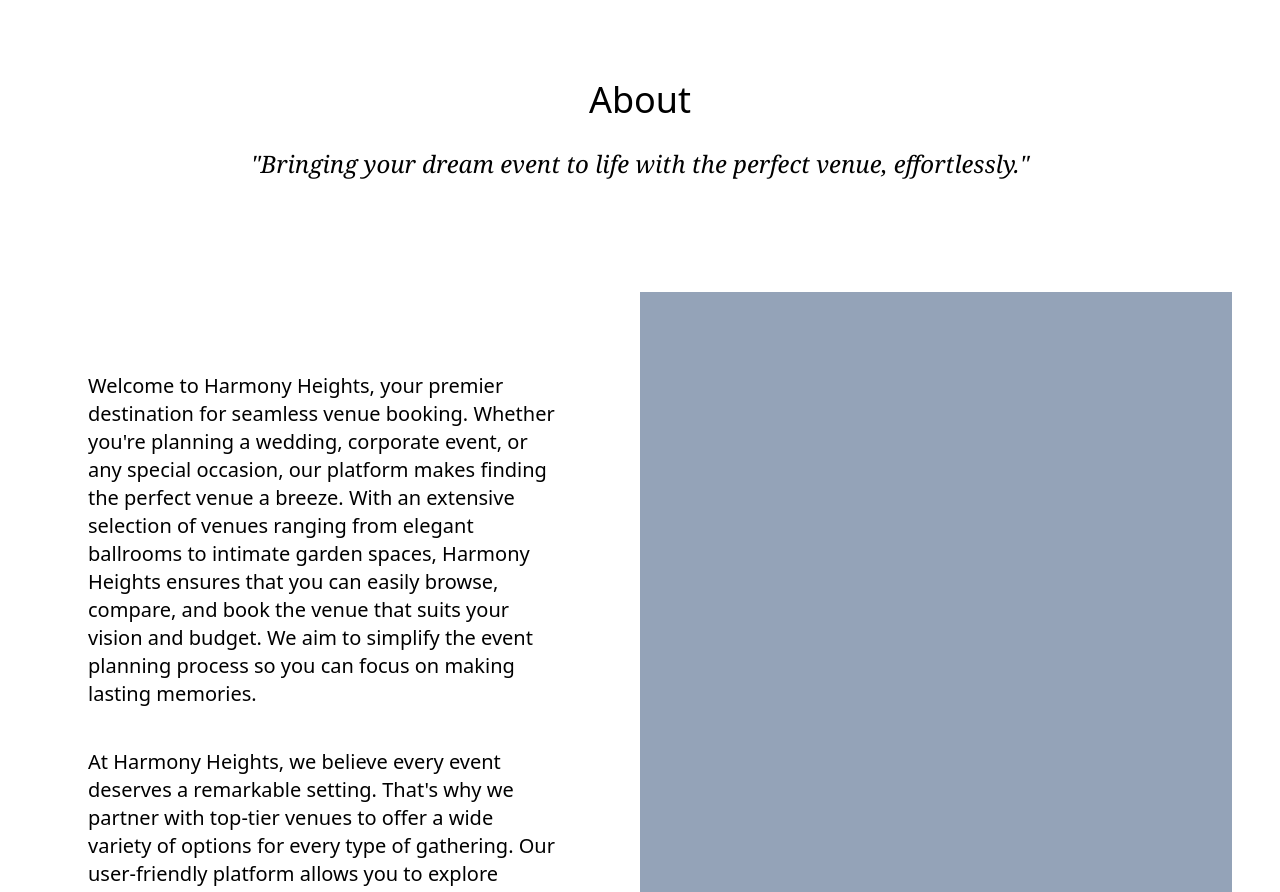
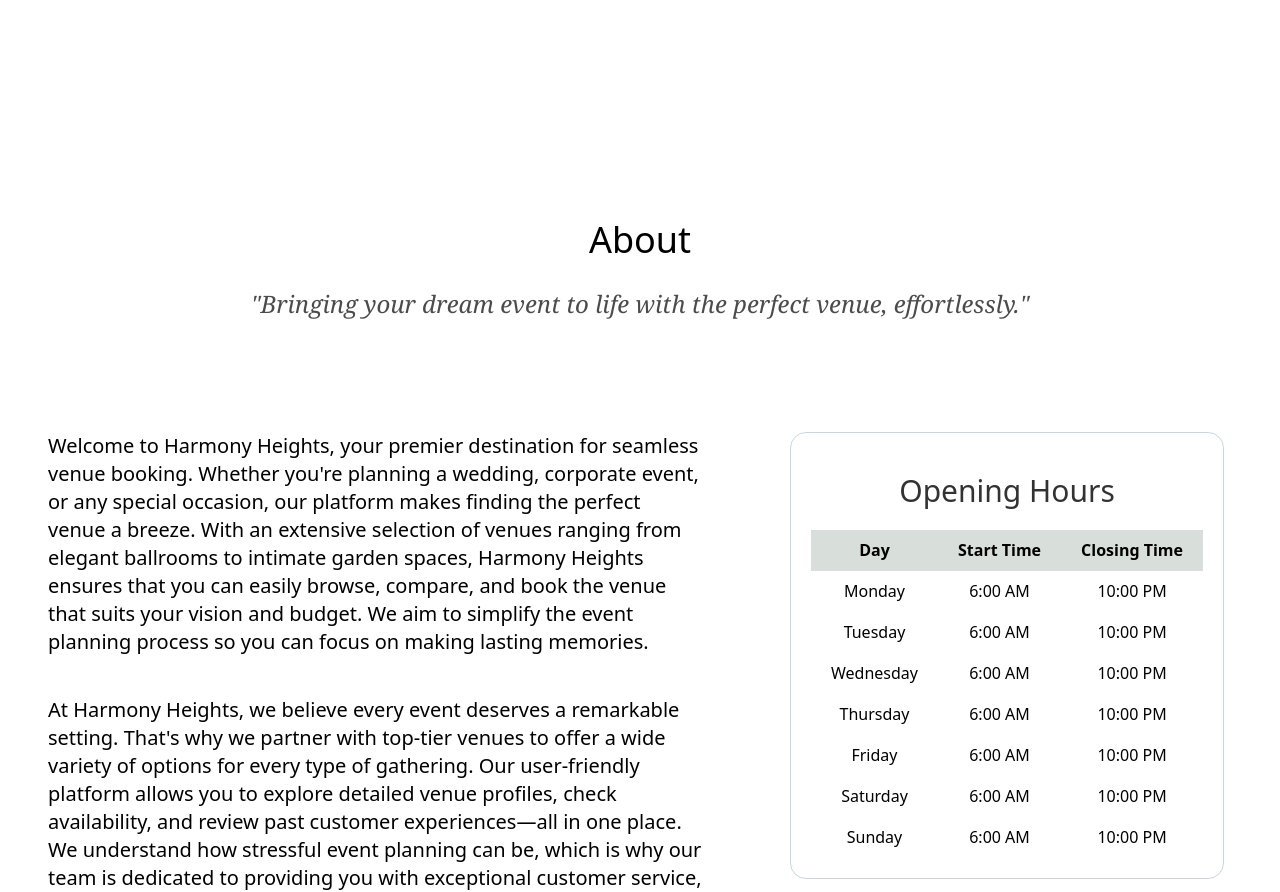
Before and after one commit to Aibi-Green/MERN-booking-system, a React (Vite) app in the folder frontend/: page / in a window 1280 px wide. Shown: the part 1880-2772 px from the top of the page. Built offline with nearby package versions, Linux system fonts and the light colour scheme.

Commit message:
building: mostly done, auto highlight nav left

```diff
--- a/frontend/src/assets/Data.jsx
+++ b/frontend/src/assets/Data.jsx
@@ -1,3 +1,16 @@
+import dunesCafe from '../assets/venue-imgs/dunes-cafe-google.jpg'
+import auditorium from '../assets/venue-imgs/auditorium-google.webp'
+import officeSpace from '../assets/venue-imgs/office-space-google.jpg'
+import tennisCourts from '../assets/venue-imgs/tennis-courts-google.webp'
+import outdoorPool from '../assets/venue-imgs/outdoor-pool-google.jpeg'
+import libraryMeetingSpace from '../assets/venue-imgs/library-meeting-space-google.webp'
+import cinema from '../assets/venue-imgs/cinema-google.jpg'
+import indoorPool from '../assets/venue-imgs/indoor-pool-google.webp'
+
+import picture1 from '../assets/profile-pics/picture1.jpg'
+import picture2 from '../assets/profile-pics/picture2.jpg'
+import picture3 from '../assets/profile-pics/picture3.jpg'
+
 // export const loggedInUserID = "6653956aa49a7d296304da37"
 export const backendUrl = "http://localhost:8080"
 
@@ -312,3 +325,100 @@ export const requirements_mock = {
 // })
 
 // export const formattedRequirements = arr
+
+export const reviews = [{
+  picture: picture1,
+  name: "Yvonne Diaz",
+  rating: 3,
+  comment: "The website is decent, though there's room for improvement in the UI/UX. Overall, it works well for its purpose."
+},
+{
+  picture: picture2,
+  name: "Jake Ramirez",
+  rating: 5,
+  comment: "I love the design! The site is intuitive and easy to navigate. Great job on the user experience."
+},
+{
+  picture: picture3,
+  name: "Maria Santos",
+  rating: 4,
+  comment: "Pretty good website! The layout is clean, but a few tweaks could make it even better. Keep up the good work!"
+}]
+
+export const gallery = [
+  {
+    name: "Dunes Cafe",
+    picture: dunesCafe,
+    desc: "A cozy and vibrant café offering a perfect spot for casual meetings or social gatherings with a scenic view."
+  },
+  {
+    name: "Auditorium",
+    picture: auditorium,
+    desc: "A spacious venue equipped with state-of-the-art audio-visual technology, ideal for conferences, presentations, and events."
+  },
+  {
+    name: "Office Space",
+    picture: officeSpace,
+    desc: "Modern and fully equipped office spaces designed to provide a productive environment for teams or individual professionals."
+  },
+  {
+    name: "Tennis Courts",
+    picture: tennisCourts,
+    desc: "Well-maintained tennis courts suitable for both casual games and competitive matches, available for day or night use."
+  },
+  {
+    name: "Office Space",
+    picture: officeSpace,
+    desc: "Sophisticated office spaces with flexible layouts, catering to various business needs and professional setups."
+  },
+  {
+    name: "Outdoor Pool",
+    picture: outdoorPool,
+    desc: "A refreshing outdoor pool perfect for relaxation, pool parties, or fitness swims, surrounded by lush greenery."
+  },
+  {
+    name: "Library Meeting Space",
+    picture: libraryMeetingSpace,
+    desc: "A quiet and professional setting ideal for meetings, discussions, and collaborative work in a serene library environment."
+  },
+  {
+    name: "Cinema",
+    picture: cinema,
+    desc: "A private cinema experience with comfortable seating and high-quality sound, perfect for movie screenings or presentations."
+  },
+  {
+    name: "Indoor Pool",
+    picture: indoorPool,
+    desc: "A climate-controlled indoor pool for year-round swimming, offering a tranquil setting for exercise or leisure."
+  }
+];
+
+export const schedule = [{
+  day: "Monday",
+  startTime: "6:00 AM",
+  endTime: "10:00 PM"
+}, {
+  day: "Tuesday",
+  startTime: "6:00 AM",
+  endTime: "10:00 PM"
+}, {
+  day: "Wednesday",
+  startTime: "6:00 AM",
+  endTime: "10:00 PM"
+}, {
+  day: "Thursday",
+  startTime: "6:00 AM",
+  endTime: "10:00 PM"
+}, {
+  day: "Friday",
+  startTime: "6:00 AM",
+  endTime: "10:00 PM"
+}, {
+  day: "Saturday",
+  startTime: "6:00 AM",
+  endTime: "10:00 PM"
+}, {
+  day: "Sunday",
+  startTime: "6:00 AM",
+  endTime: "10:00 PM"
+}]
--- a/frontend/src/components/NormFooter.jsx
+++ b/frontend/src/components/NormFooter.jsx
@@ -19,8 +19,8 @@ function NormFooter() {
     <footer>
       <div className="content-container">
         <div id="footer-first-div">
-          <div></div>
-          {/* <Logo className='logo' /> */}
+          {/* <div></div> */}
+          <Logo white={true} />
           <div id="contact-container">
 
             {
--- a/frontend/src/components/NormHeader.jsx
+++ b/frontend/src/components/NormHeader.jsx
@@ -11,11 +11,7 @@ function NormHeader() {
     <header className="bg-white h-[60px] w-[100%] fixed z-10 shadow-lg top-0">
       <div className="bg-slate-0
       flex flex-row justify-between items-center
-      h-[100%] w-full m-auto
-      md:w-[85%]
-      lg:w-[85%]
-      xl:w-[85%]
-      2xl:w-[75%]
+      max-w-[1500px] mx-auto
       ">
         <Logo className="md:basis-[25%] md:justify-start" />
         <NormNavBar />
--- a/frontend/src/pages/Landing.jsx
+++ b/frontend/src/pages/Landing.jsx
@@ -1,90 +1,25 @@
-import dunesCafe from '../assets/venue-imgs/dunes-cafe-google.jpg'
-import auditorium from '../assets/venue-imgs/auditorium-google.webp'
-import officeSpace from '../assets/venue-imgs/office-space-google.jpg'
-import tennisCourts from '../assets/venue-imgs/tennis-courts-google.webp'
-import outdoorPool from '../assets/venue-imgs/outdoor-pool-google.jpeg'
-import libraryMeetingSpace from '../assets/venue-imgs/library-meeting-space-google.webp'
-import cinema from '../assets/venue-imgs/cinema-google.jpg'
-import indoorPool from '../assets/venue-imgs/indoor-pool-google.webp'
-
-import picture1 from '../assets/profile-pics/picture1.jpg'
-import picture2 from '../assets/profile-pics/picture2.jpg'
-import picture3 from '../assets/profile-pics/picture3.jpg'
-
-import { Link } from 'react-router-dom'
+import { Link, useLocation } from 'react-router-dom'
 import '../styles/Landing.css'
-import { ChevronLeft, ChevronRight, Star } from 'lucide-react'
+import { ChevronLeft, ChevronRight } from 'lucide-react'
 import { useEffect, useState } from 'react'
+import { gallery, reviews, schedule } from '../assets/Data'
 
 function Landing() {
-  const reviews = [{
-    picture: picture1,
-    name: "Yvonne Diaz",
-    rating: 3,
-    comment: "The website is decent, though there's room for improvement in the UI/UX. Overall, it works well for its purpose."
-  },
-  {
-    picture: picture2,
-    name: "Jake Ramirez",
-    rating: 5,
-    comment: "I love the design! The site is intuitive and easy to navigate. Great job on the user experience."
-  },
-  {
-    picture: picture3,
-    name: "Maria Santos",
-    rating: 4,
-    comment: "Pretty good website! The layout is clean, but a few tweaks could make it even better. Keep up the good work!"
-  }]
+  const location = useLocation()
+  const [locationKey, setLocationKey] = useState(0)
 
-  const gallery = [
-    {
-      name: "Dunes Cafe",
-      picture: dunesCafe,
-      desc: "A cozy and vibrant café offering a perfect spot for casual meetings or social gatherings with a scenic view."
-    },
-    {
-      name: "Auditorium",
-      picture: auditorium,
-      desc: "A spacious venue equipped with state-of-the-art audio-visual technology, ideal for conferences, presentations, and events."
-    },
-    {
-      name: "Office Space",
-      picture: officeSpace,
-      desc: "Modern and fully equipped office spaces designed to provide a productive environment for teams or individual professionals."
-    },
-    {
-      name: "Tennis Courts",
-      picture: tennisCourts,
-      desc: "Well-maintained tennis courts suitable for both casual games and competitive matches, available for day or night use."
-    },
-    {
-      name: "Office Space",
-      picture: officeSpace,
-      desc: "Sophisticated office spaces with flexible layouts, catering to various business needs and professional setups."
-    },
-    {
-      name: "Outdoor Pool",
-      picture: outdoorPool,
-      desc: "A refreshing outdoor pool perfect for relaxation, pool parties, or fitness swims, surrounded by lush greenery."
-    },
-    {
-      name: "Library Meeting Space",
-      picture: libraryMeetingSpace,
-      desc: "A quiet and professional setting ideal for meetings, discussions, and collaborative work in a serene library environment."
-    },
-    {
-      name: "Cinema",
-      picture: cinema,
-      desc: "A private cinema experience with comfortable seating and high-quality sound, perfect for movie screenings or presentations."
-    },
-    {
-      name: "Indoor Pool",
-      picture: indoorPool,
-      desc: "A climate-controlled indoor pool for year-round swimming, offering a tranquil setting for exercise or leisure."
+  useEffect(() => {
+    console.log(location.hash.split("#")[1]);
+
+    const section = document.getElementById(location.hash.split("#")[1])
+
+    if (section) {
+      section.scrollIntoView({
+        behavior: 'smooth',
+        block: 'start'
+      })
     }
-  ];
-
-  const [locationKey, setLocationKey] = useState(0)
+  }, [location.hash])
 
   useEffect(() => {
     const countdown = 10000
@@ -105,7 +40,7 @@ function Landing() {
         <div className='content-container'>
           <h1>Harmony Heights</h1>
           <Link to="/login"
-            className='border-[3px] border-lime-500 hover:border-white bg-lime-500 hover:bg-amber-500 text-white font-semibold rounded-lg py-2 px-10 shadow-lg'>
+            className='bg-lime-500 hover:bg-lime-200 text-white hover:text-lime-900 font-semibold rounded-lg py-2 px-10 shadow-lg'>
             Book Now
           </Link>
         </div>
@@ -143,10 +78,10 @@ function Landing() {
             </div>
             <div className='absolute h-full w-full flex flex-row'>
               <div className="basis-[50%]" onClick={() => setLocationKey(prev => (prev != 0) ? prev - 1 : 8)}>
-                <ChevronLeft className='absolute left-[20px] text-white size-10 top-[45%]' />
+                <ChevronLeft className='absolute left-[5px] text-white size-10 top-[45%]' />
               </div>
               <div className='basis-[50%]' onClick={() => setLocationKey(prev => (prev != 8) ? prev + 1 : 0)}>
-                <ChevronRight className='absolute right-[20px] text-white size-10 top-[45%]' />
+                <ChevronRight className='absolute right-[5px] text-white size-10 top-[45%]' />
               </div>
             </div>
           </div>
@@ -205,7 +140,30 @@ function Landing() {
               <p>At Harmony Heights, we believe every event deserves a remarkable setting. That{"'"}s why we partner with top-tier venues to offer a wide variety of options for every type of gathering. Our user-friendly platform allows you to explore detailed venue profiles, check availability, and review past customer experiences—all in one place. We understand how stressful event planning can be, which is why our team is dedicated to providing you with exceptional customer service, helping you find the perfect venue and ensuring a smooth booking experience.</p>
             </div>
 
-            <div id="about-pic">
+            <div id="about-sched">
+              <div id="sched-div">
+                <h3>Opening Hours</h3>
+                <table>
+                  <thead>
+                    <tr>
+                      <th>Day</th>
+                      <th>Start Time</th>
+                      <th>Closing Time</th>
+                    </tr>
+                  </thead>
+                  <tbody>
+                    {
+                      schedule.map((s, i) => (
+                        <tr key={i}>
+                          <td>{s.day}</td>
+                          <td>{s.startTime}</td>
+                          <td>{s.endTime}</td>
+                        </tr>
+                      ))
+                    }
+                  </tbody>
+                </table>
+              </div>
             </div>
 
           </div>
--- a/frontend/src/styles/Landing.css
+++ b/frontend/src/styles/Landing.css
@@ -16,7 +16,7 @@ p {
   @apply text-xl
 }
 
-#landing-main>section:not(#home) {
+#landing-main>section:not(#home):not(#about) {
   @apply pt-32 pb-32 p-12
 }
 
@@ -30,9 +30,8 @@ p {
 /* HOME SECTION */
 
 #home {
-  @apply px-20 h-[50lvh]
+  @apply px-20 h-[75lvh]
   bg-[url('../assets/venue-imgs/keenan-barber-unsplash.jpg')] bg-cover bg-bottom
-  /* brightness-90 contrast-50 */
 }
 
 #home h1 {
@@ -42,7 +41,8 @@ p {
 }
 
 #home div.content-container {
-  @apply mt-[60px] flex justify-center items-center flex-col gap-10
+  @apply flex justify-center items-center flex-col gap-10
+  /* mt-[60px] */
 }
 
 #gallery {
@@ -74,7 +74,7 @@ p {
 
 .images {
   @apply border border-slate-200 w-[100%] h-[10lvh]
-  bg-cover duration-150 rounded-lg
+  bg-cover duration-300 rounded-lg
 }
 
 #gallery-second-div {
@@ -106,9 +106,8 @@ p {
 
 .review-container {
   @apply basis-[100%] flex flex-col gap-5 pt-5 px-4 pb-3 rounded-lg
-  shadow-md
-  bg-white
-  /* border border-slate-500 */
+  shadow-md bg-white
+  hover:-translate-y-3 duration-300
 }
 
 .review-top {
@@ -134,7 +133,7 @@ p {
 
 /* ABOUT SECTION */
 #about {
-  @apply bg-white
+  @apply bg-white pt-32 lg:pb-32 lg:px-12
 }
 
 #about .content-container {
@@ -146,25 +145,52 @@ p {
 }
 
 #about .subtitle {
-  @apply italic font-thin font-serif pt-5
+  @apply italic font-thin font-serif pt-5 px-12 lg:px-0
 }
 
 .subtitle {
-  @apply text-2xl max-w-[800px] mx-auto
+  @apply text-2xl max-w-[800px] mx-auto opacity-70
 }
 
 #about-second-div {
-  @apply flex flex-row
-}
-
-#about-second-div > div {
-  @apply lg:basis-[50%]
+  @apply flex flex-col lg:flex-row
 }
 
 #about-paragraphs {
-  @apply flex flex-col gap-10 py-20 lg:pr-10 xl:pr-20 bg-slate-400 lg:bg-transparent px-10 text-white lg:text-black
+  @apply flex flex-col gap-10 py-0 lg:pr-10 xl:pr-20 text-black
 }
 
-#about-pic {
-  @apply bg-slate-400 hidden lg:block
+#about-sched {
+  @apply flex flex-col py-0 items-center rounded-2xl
+  min-w-[450px]
 }
+
+#sched-div {
+  @apply rounded-2xl overflow-hidden border-[1px] border-slate-300
+  /* bg-[#889b9024]  */
+  select-none
+  /* bg-lime-50 */
+  p-5
+}
+
+#about-sched h3 {
+  @apply py-5 text-center opacity-80
+  /* bg-[#889b9024] */
+}
+
+#about-sched table {
+  /* @apply select-none */
+  /* bg-[#889b9024] */
+}
+
+#about-sched table tr th {
+  @apply bg-[#889b9054]
+}
+
+#about-sched table * {
+  @apply px-5 py-2 text-center border-t border-b border-transparent
+}
+
+#about-sched tbody tr {
+  @apply hover:bg-lime-200 hover:-translate-x-[5px] duration-300 rounded-full
+}
--- a/frontend/src/styles/NormFooter.css
+++ b/frontend/src/styles/NormFooter.css
@@ -1,5 +1,5 @@
 footer {
-    @apply bg-slate-50 py-32 px-20
+    @apply bg-lime-900 saturate-50 py-32 px-20 text-white
 }
 
 footer .logo {
```
Also changed, not shown: frontend/src/components/Logo.jsx (+9 -3 lines), frontend/src/components/NormNavBar.jsx (+10 -5 lines), frontend/src/assets/logo no name white.png (added), frontend/src/assets/logo no name.png.
